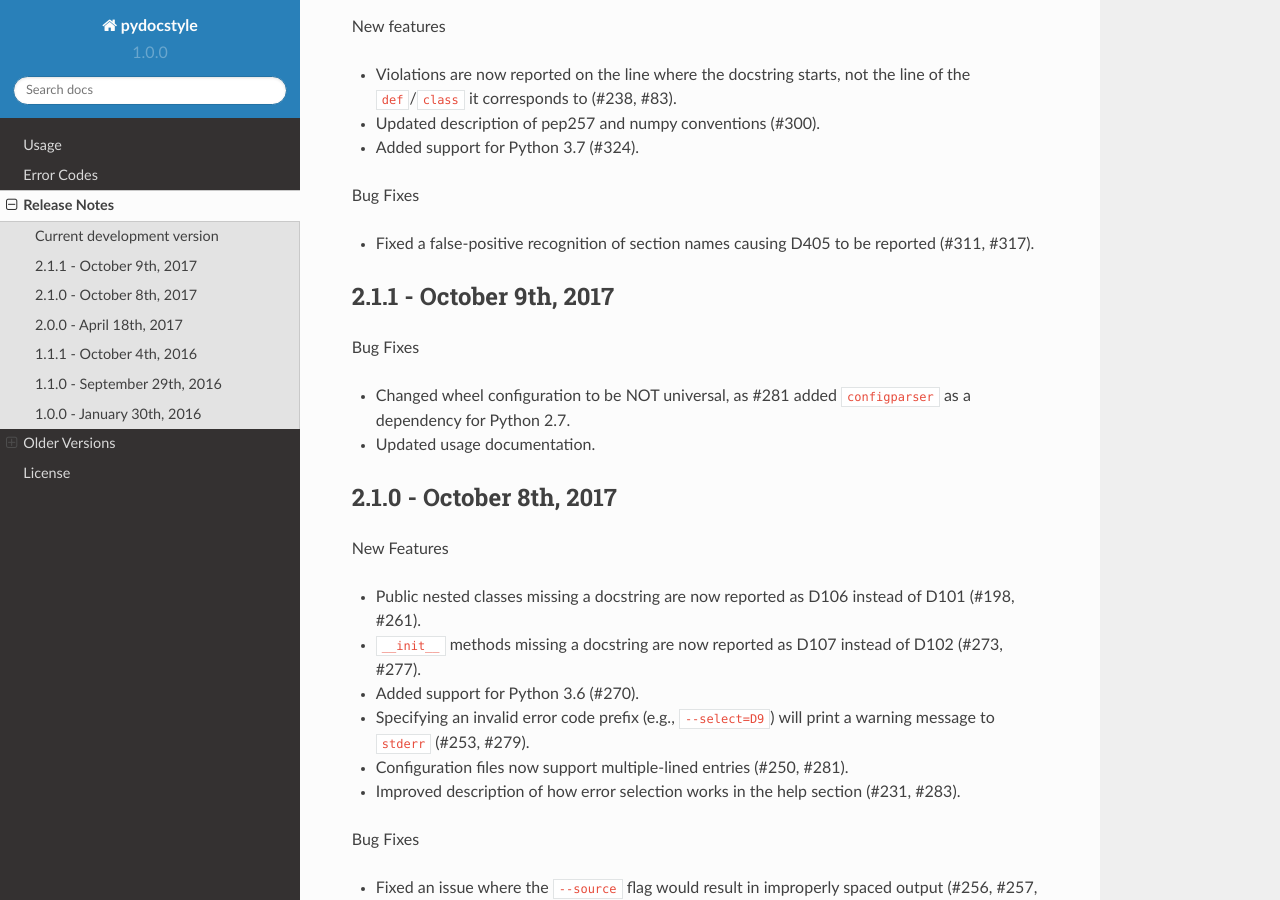
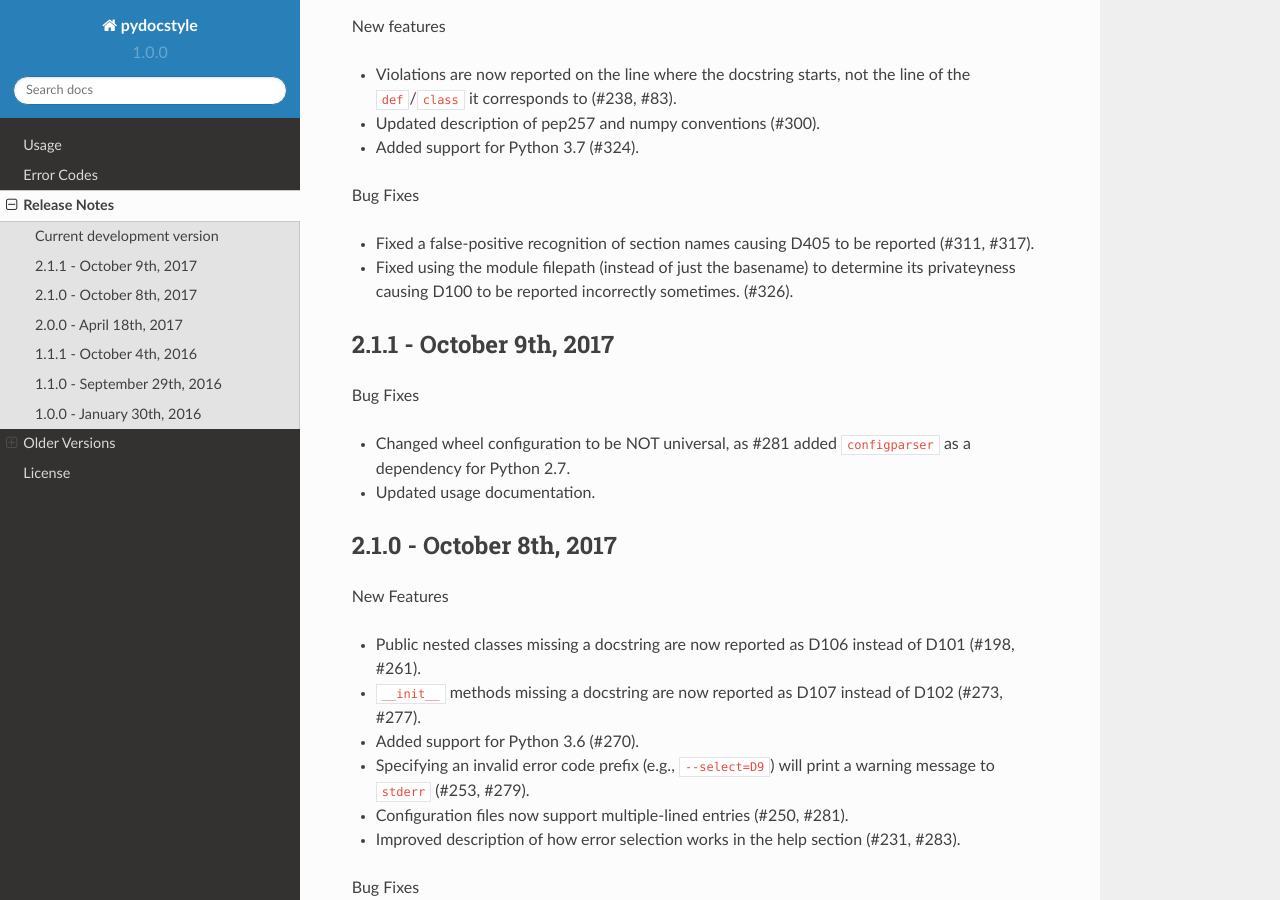
Before and after one commit to PyCQA/pydocstyle, a Sphinx documentation site: the page built from docs/release_notes.rst, in a window 1280 px wide and 900 px high, scrolled down 345 px. Built offline with Sphinx 7.4.7 and the Read the Docs theme 2.0.0, drawn with Linux system fonts in a browser that asks for light colours; the version number is read from the project's files by our own code.

Commit message:
Line in release_notes referencing PR #326

```diff
--- a/docs/release_notes.rst
+++ b/docs/release_notes.rst
@@ -22,6 +22,8 @@
 
 * Fixed a false-positive recognition of section names causing D405 to be
   reported (#311, #317).
+* Fixed using the module filepath (instead of just the basename) to determine
+  its privateyness causing D100 to be reported incorrectly sometimes. (#326).
 
 
 2.1.1 - October 9th, 2017
```
